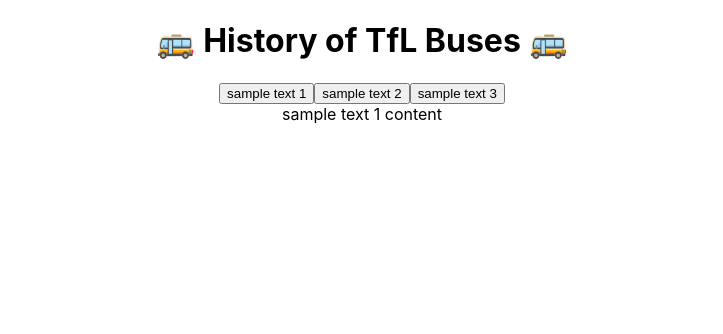
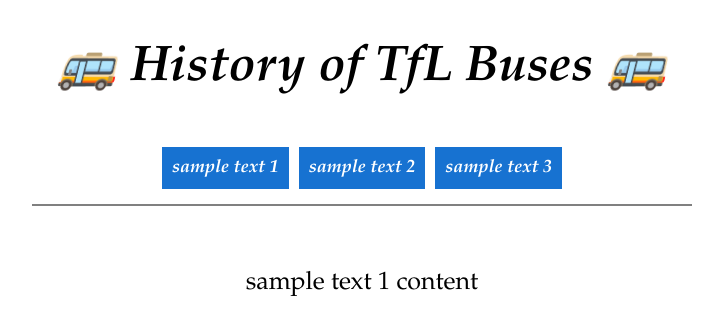
Before and after one commit to FinLSoftwire/busboardreact, a React (Create React App) app: page /history in a window 1280 px wide. Shown: the top 334 px of the page, without its empty margins (278-1001 px from the left). Built offline with nearby package versions, Linux system fonts and the light colour scheme.

Commit message:
some css changes

```diff
--- a/src/history.tsx
+++ b/src/history.tsx
@@ -2,7 +2,6 @@
 import './sitewide.css';
 
 const contentText = require('./history.json')
-
 
 class history{
     public id: number;
@@ -15,20 +14,17 @@
     }
 }
 
-
-
 function History(): React.ReactElement {
     const [contentEntryIndex, setContentEntryIndex] = useState<number>(0);
 
     useEffect(() =>{ populatePage();}, [populatePage]);
-
 
     if (!contentText || contentText[0] === undefined) {
         return <div>Loading content...</div>;
     }
 
     function populatePageNavigation() :void {
-        let pageNavigation = document.getElementById('navigation');
+        let pageNavigation = document.getElementById('history-page-navigation');
         if (pageNavigation == null) {
             return;
         }
@@ -36,6 +32,7 @@
         contentText.forEach((element: history) :void => {
             let newButton = document.createElement("button");
             newButton.id = element.name;
+            newButton.className = "page-navigation-button";
             newButton.innerHTML = element.name;
             newButton.addEventListener("click", () => { setContentEntryIndex(element.id - 1)});
             pageNavigation?.appendChild(newButton);
@@ -43,7 +40,7 @@
     }
 
     function populateContent() :void {
-        let container = document.getElementById('content-container');
+        let container = document.getElementById('history-content-container');
         if (container == null){
             return;
         }
@@ -57,8 +54,8 @@
 
     return <div className="container-fluid centred">
     <h1> 🚌 History of TfL Buses 🚌 </h1>
-    <div id="navigation"> </div>
-    <div id="content-container">content blank </div>
+    <div id="history-page-navigation" className="page-navigation"> </div>
+    <div id="history-content-container"className="content-container">content blank </div>
     </div>
 }
 export default History;
--- a/src/sitewide.css
+++ b/src/sitewide.css
@@ -7,6 +7,20 @@
     --error-color-dark: #AE1414;
     --error-color-light: pink;
     --search-bar-background: #F5F5F5;
+    --default-font: garamond;
+}
+
+
+/* General */
+
+body{
+    font-family: var(--default-font);
+    font-weight: 500;
+    font-size: 25px;
+}
+
+h1{
+    font-style: oblique;
 }
 
 /* Class names */
@@ -22,8 +36,34 @@
     background-color: var(--table-header-lighter);
 }
 
+.content-container{
+    padding: 2.5em;
+}
+
 .hidden {
     display: none;
+}
+
+.page-navigation{
+    display: block;
+    border-bottom-width: 2px;
+    border-bottom-style: solid;
+    border-color: gray;
+    padding: 10px;
+    width: 50vw;
+    margin: auto;
+}
+
+.page-navigation-button{
+    background-color: var(--table-dark-accent);
+    font-family: var(--default-font);
+    font-size: large;
+    font-weight: bold;
+    font-style: italic;
+    padding: 10px;
+    margin: 5px;
+    border: none;
+    color: white;
 }
 
 .search-bar {
@@ -83,7 +123,7 @@
 table {
     border-collapse: collapse;
     box-shadow: 0 0 20px rgba(0, 0, 0, 0.15);
-    margin: 10px;
+    margin: 30px;
     border-radius: 5px;
     overflow: clip;
 }
```
